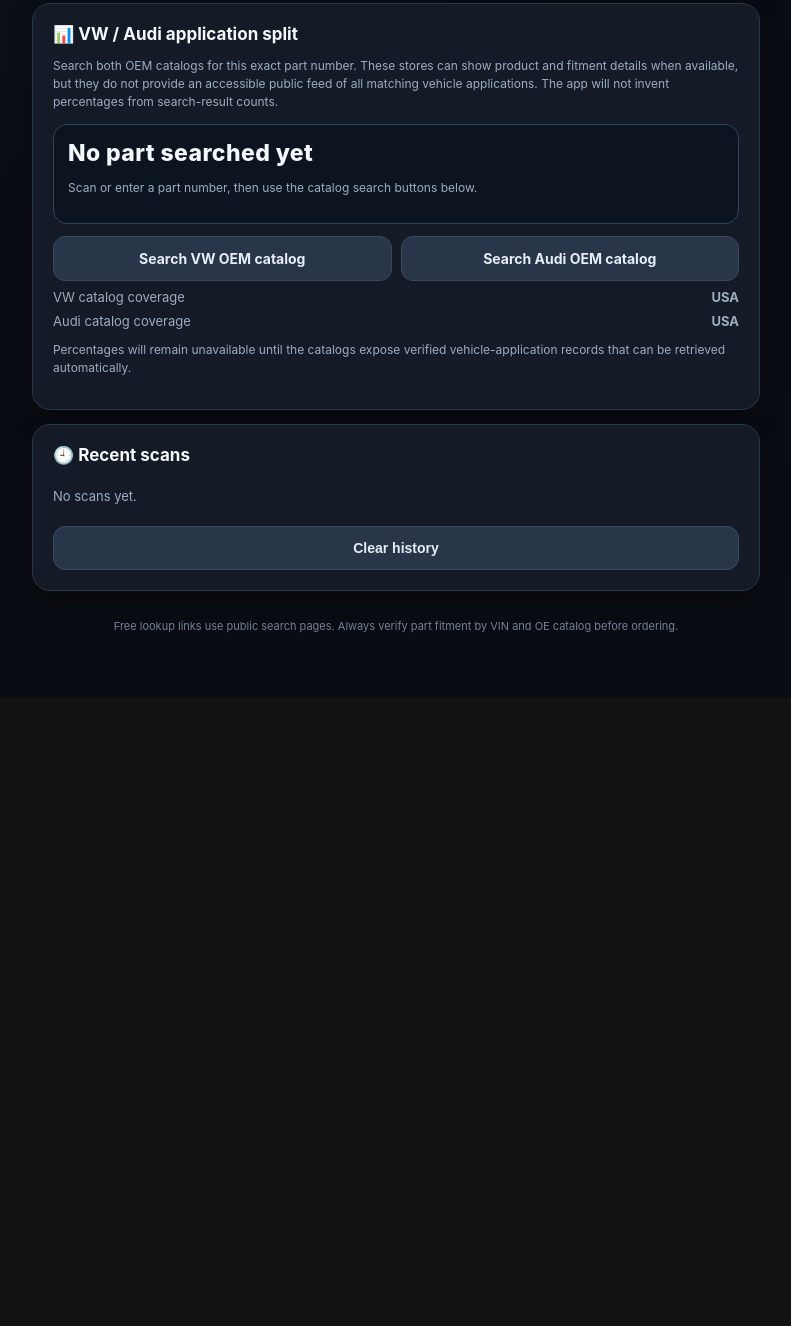
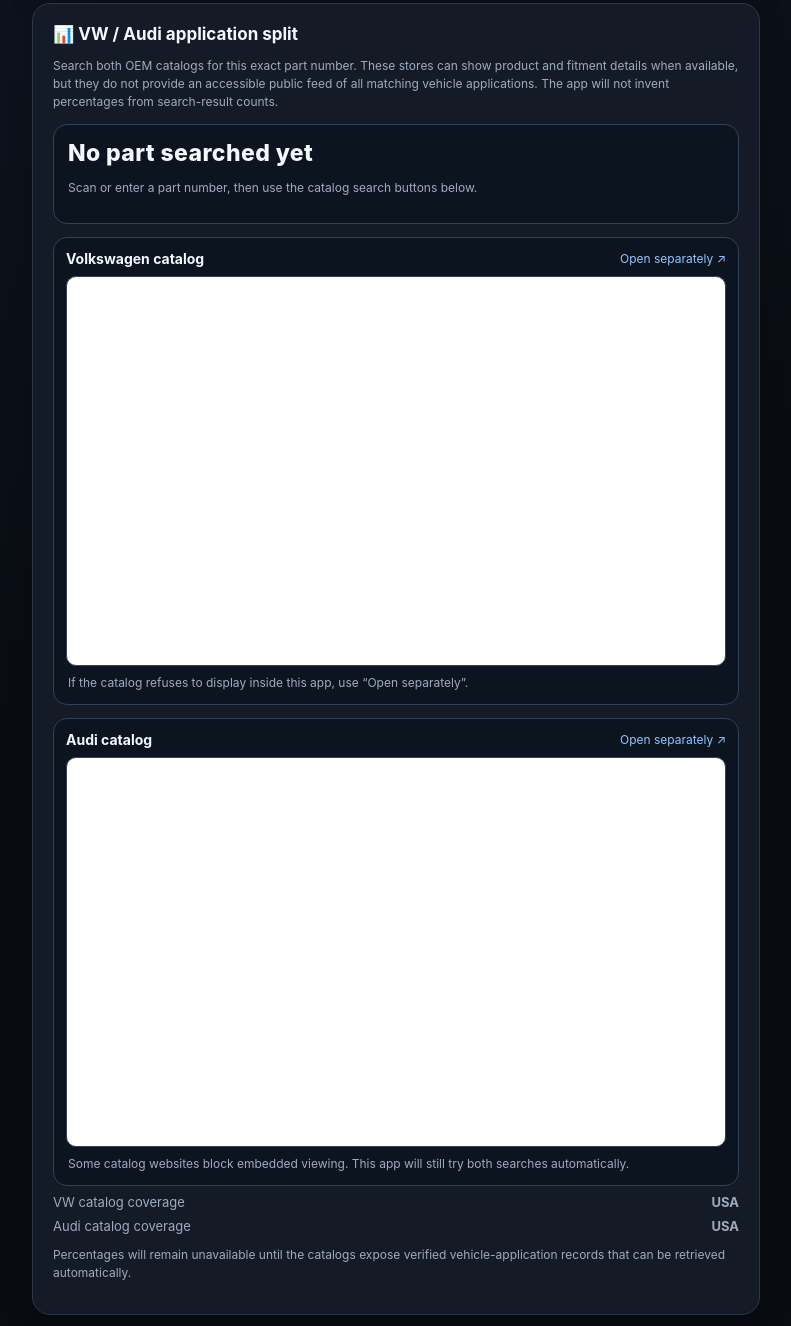
Before and after one commit to TrapDaddy305/vag-part-scanner, a plain HTML site: page index.html in a window 1280 px wide. Shown: the part 635-1961 px from the top of the page, without its empty margins (244-1035 px from the left). Before the commit the page ends 1332 px from the top, so only its background shows below. Drawn offline with Linux system fonts and the light colour scheme.

Commit message:
Auto-load VW and Audi catalog searches in app

```diff
--- a/index.html
+++ b/index.html
@@ -17,7 +17,7 @@ button,.linkbtn{border:0;border-radius:12px;padding:13px 15px;background:#2563eb
 button.secondary,.linkbtn.secondary{background:#293548;color:#e6edf7;border:1px solid #3a4960}button.danger{background:#7f2934}.actions{display:flex;gap:9px;flex-wrap:wrap;margin-top:12px}.actions>*{flex:1}
 #reader{width:100%;overflow:hidden;border-radius:13px;background:#080b10;min-height:70px}#reader video{border-radius:12px;width:100%;max-height:420px;object-fit:cover}.hint,.small{color:var(--muted);font-size:12px;line-height:1.5}.result{background:#0c1420;border:1px solid #304158;border-radius:14px;padding:14px;margin-top:13px}.part{font-size:23px;font-weight:800;letter-spacing:.4px;word-break:break-word}.pill{display:inline-block;background:#203b32;color:#8ce7bd;border-radius:20px;padding:5px 9px;font-size:11px;font-weight:700;margin-top:7px}
 .grid{display:grid;grid-template-columns:1fr 1fr;gap:9px}.grid .linkbtn{width:100%;text-align:center}.statrow{display:flex;justify-content:space-between;gap:12px;color:var(--muted);font-size:13px;margin:8px 0}.bar{height:10px;background:#273244;border-radius:20px;overflow:hidden;display:flex;margin:10px 0}.vwbar{background:#60a5fa}.audbar{background:#f59e0b}.history{display:flex;justify-content:space-between;gap:10px;align-items:center;padding:10px 0;border-bottom:1px solid #293547}.history:last-child{border:0}.history button{padding:8px 10px;min-height:34px;flex:0 0 auto}.empty{color:var(--muted);font-size:13px;padding:5px 0}
-footer{text-align:center;color:#748196;font-size:11px;padding:14px}
+.catalog-embed{margin-top:13px;background:#0c1420;border:1px solid #304158;border-radius:14px;padding:12px;overflow:hidden}.embed-head{display:flex;justify-content:space-between;align-items:center;gap:10px;font-size:14px;margin-bottom:9px}.embed-head a{font-size:12px;color:#93c5fd;text-decoration:none}.catalog-embed iframe{display:block;width:100%;height:390px;border:1px solid #354358;border-radius:10px;background:white;color-scheme:light}.catalog-embed .hint{margin:8px 2px 0}footer{text-align:center;color:#748196;font-size:11px;padding:14px}
 @media(min-width:600px){main{padding-top:34px}.card{padding:20px}}
 </style>
 </head>
@@ -41,9 +41,15 @@ footer{text-align:center;color:#748196;font-size:11px;padding:14px}
 <h2>📊 VW / Audi application split</h2>
 <p class="hint">Search both OEM catalogs for this exact part number. These stores can show product and fitment details when available, but they do not provide an accessible public feed of all matching vehicle applications. The app will not invent percentages from search-result counts.</p>
 <div class="result" id="catalogStatus"><div class="part">No part searched yet</div><p class="hint">Scan or enter a part number, then use the catalog search buttons below.</p></div>
-<div class="grid" style="margin-top:12px">
-<a class="linkbtn secondary" id="vwCatalogLink" href="https://vw.oempartsonline.com" target="_blank" rel="noopener">Search VW OEM catalog</a>
-<a class="linkbtn secondary" id="audCatalogLink" href="https://audi.oempartsonline.com" target="_blank" rel="noopener">Search Audi OEM catalog</a>
+<div class="catalog-embed">
+<div class="embed-head"><strong>Volkswagen catalog</strong><a id="vwCatalogLink" href="https://vw.oempartsonline.com" target="_blank" rel="noopener">Open separately ↗</a></div>
+<iframe id="vwCatalogFrame" title="Volkswagen OEM Parts Online search results" src="about:blank" loading="lazy"></iframe>
+<p class="hint">If the catalog refuses to display inside this app, use “Open separately”.</p>
+</div>
+<div class="catalog-embed">
+<div class="embed-head"><strong>Audi catalog</strong><a id="audCatalogLink" href="https://audi.oempartsonline.com" target="_blank" rel="noopener">Open separately ↗</a></div>
+<iframe id="audCatalogFrame" title="Audi OEM Parts Online search results" src="about:blank" loading="lazy"></iframe>
+<p class="hint">Some catalog websites block embedded viewing. This app will still try both searches automatically.</p>
 </div>
 <div class="statrow"><span>VW catalog coverage</span><strong>USA</strong></div>
 <div class="statrow"><span>Audi catalog coverage</span><strong>USA</strong></div>
@@ -131,6 +137,9 @@ function lookup(){
  const vwUrl='https://vw.oempartsonline.com/search?search_str='+encodeURIComponent(p);
  const audUrl='https://audi.oempartsonline.com/search?search_str='+encodeURIComponent(p);
  $('vwCatalogLink').href=vwUrl;$('audCatalogLink').href=audUrl;
+ // Load both OEM searches inside the app so the user can stay on this screen.
+ $('vwCatalogFrame').src=vwUrl;
+ $('audCatalogFrame').src=audUrl;
  $('catalogStatus').innerHTML='<div class="part">'+escapeHtml(p)+'</div><span class="pill">OEM CATALOG SEARCH READY</span><p class="hint">Open either catalog to inspect matching products and any published fitment details. Catalog results are not automatically counted as vehicle applications.</p>';
  const links=[
   ['VW OEM Parts Online',vwUrl],
```
